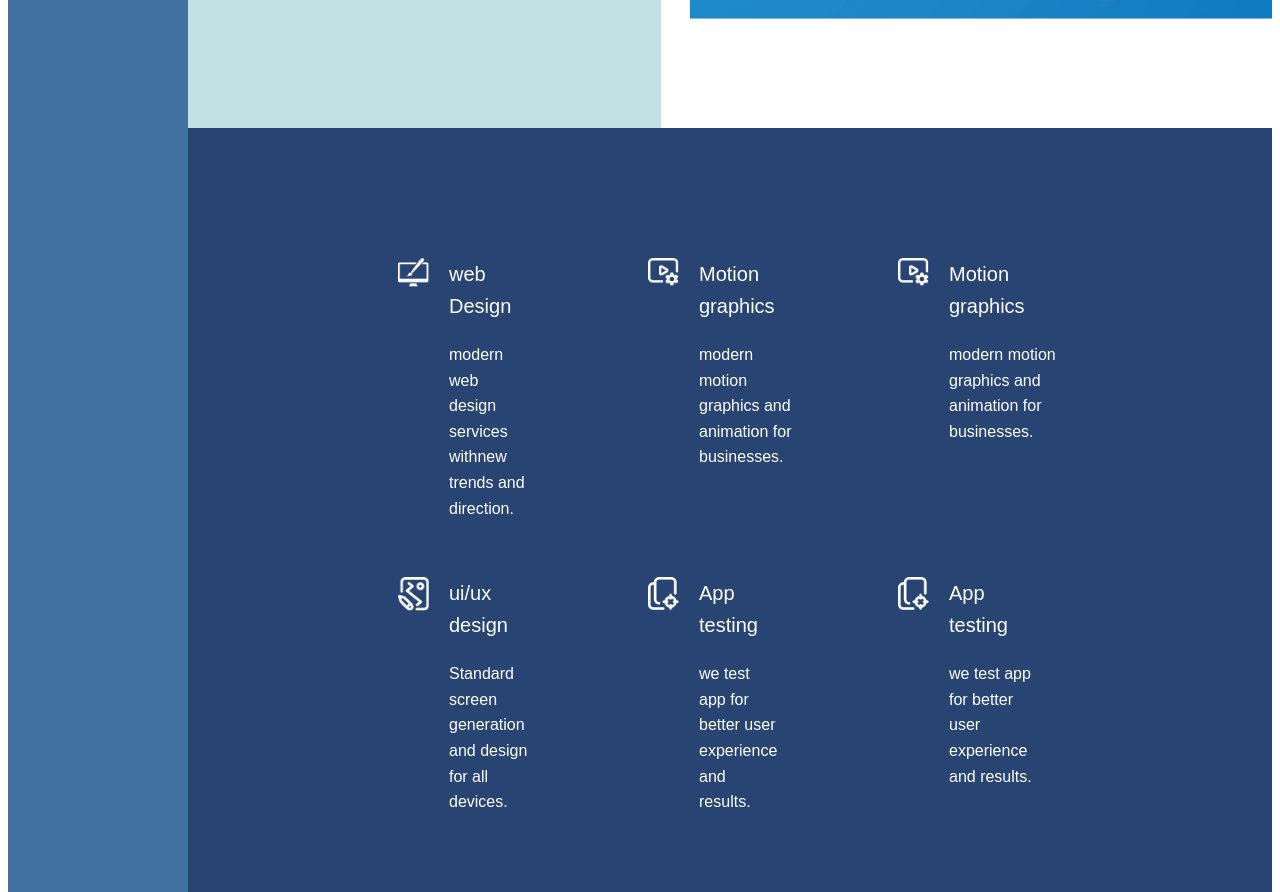
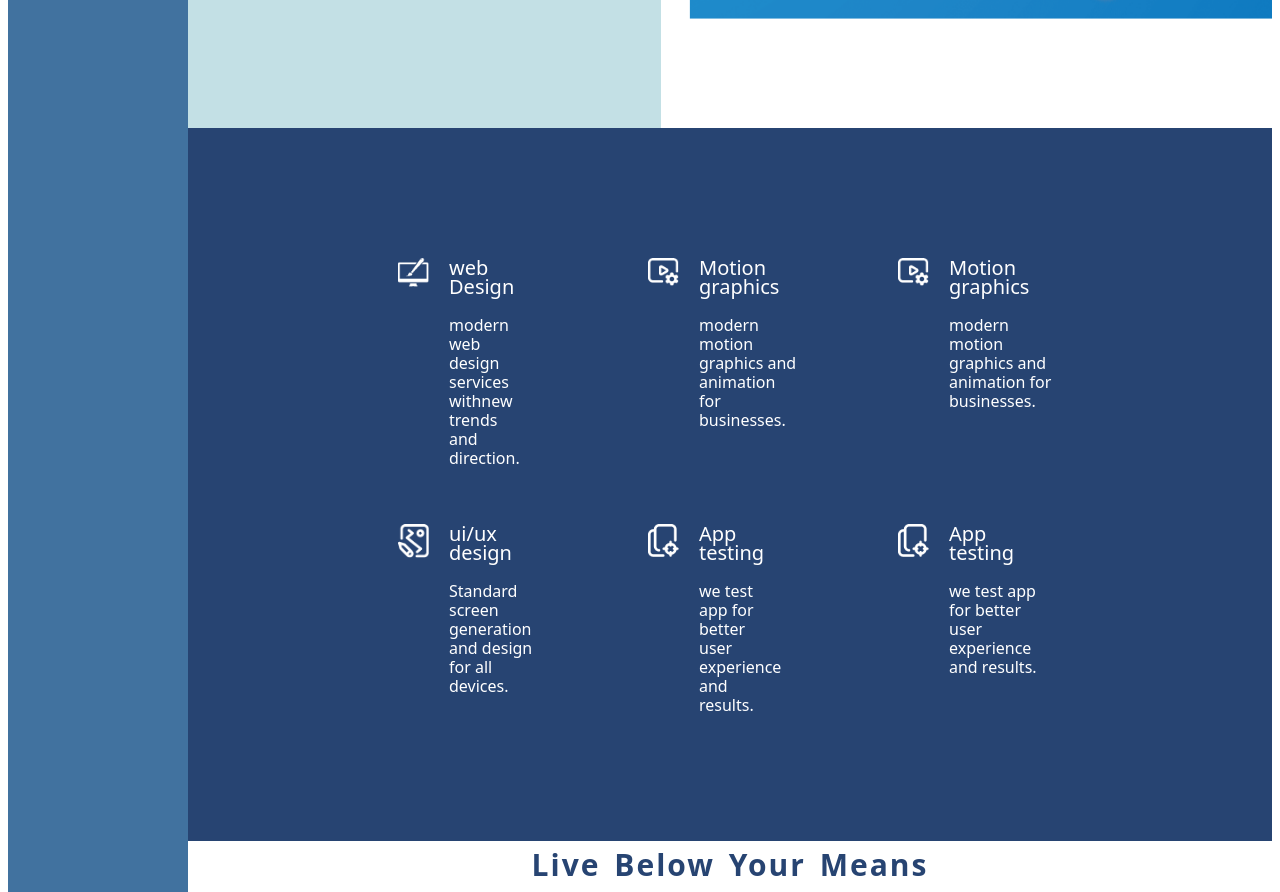
Before and after one commit to mehrnaz98/creative-agency-website, a website: page index.html in a window 1280 px wide. Shown: the part 520-1412 px from the top of the page. Drawn offline with nearby package versions, Linux system fonts and the light colour scheme; files that its build step writes are made by us from their sources.

Commit message:
font updated

```diff
--- a/sass/_base.scss
+++ b/sass/_base.scss
@@ -39,7 +39,8 @@ html {
 
 body {
   // font-family: $font-primary;
-  font-family: Arial, Helvetica, sans-serif;
+  font-family: system-ui, -apple-system, BlinkMacSystemFont, "Segoe UI", Roboto,
+    Oxygen, Ubuntu, Cantarell, "Open Sans", "Helvetica Neue", sans-serif;
   font-weight: 300;
   line-height: 1.6;
 }
--- a/sass/_journals.scss
+++ b/sass/_journals.scss
@@ -8,6 +8,8 @@
   // grid-template-columns: repeat(3, 1fr);
   grid-template-columns: repeat(auto-fit, minmax(25rem, 1fr));
   grid-template-rows: auto auto;
+
+  line-height: 19px;
 
   &__content {
     color: $color-white;
```
Also changed, not shown: css/style.css.
